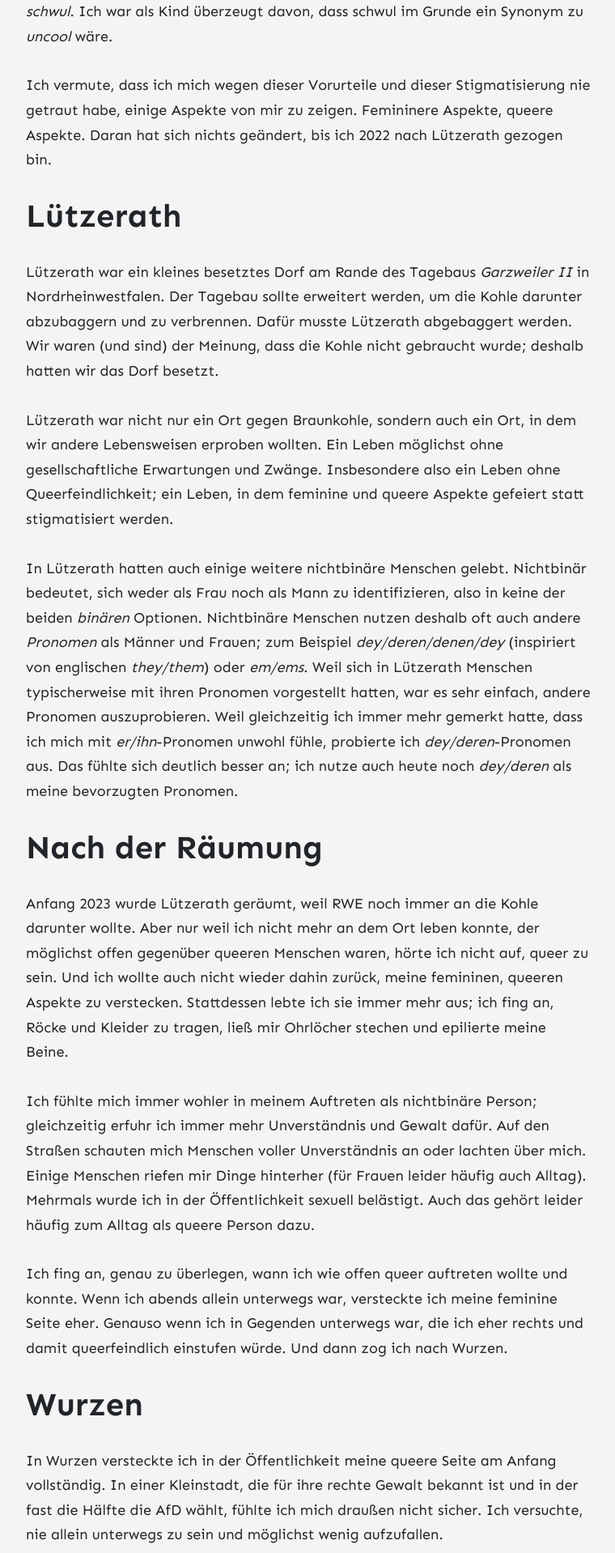
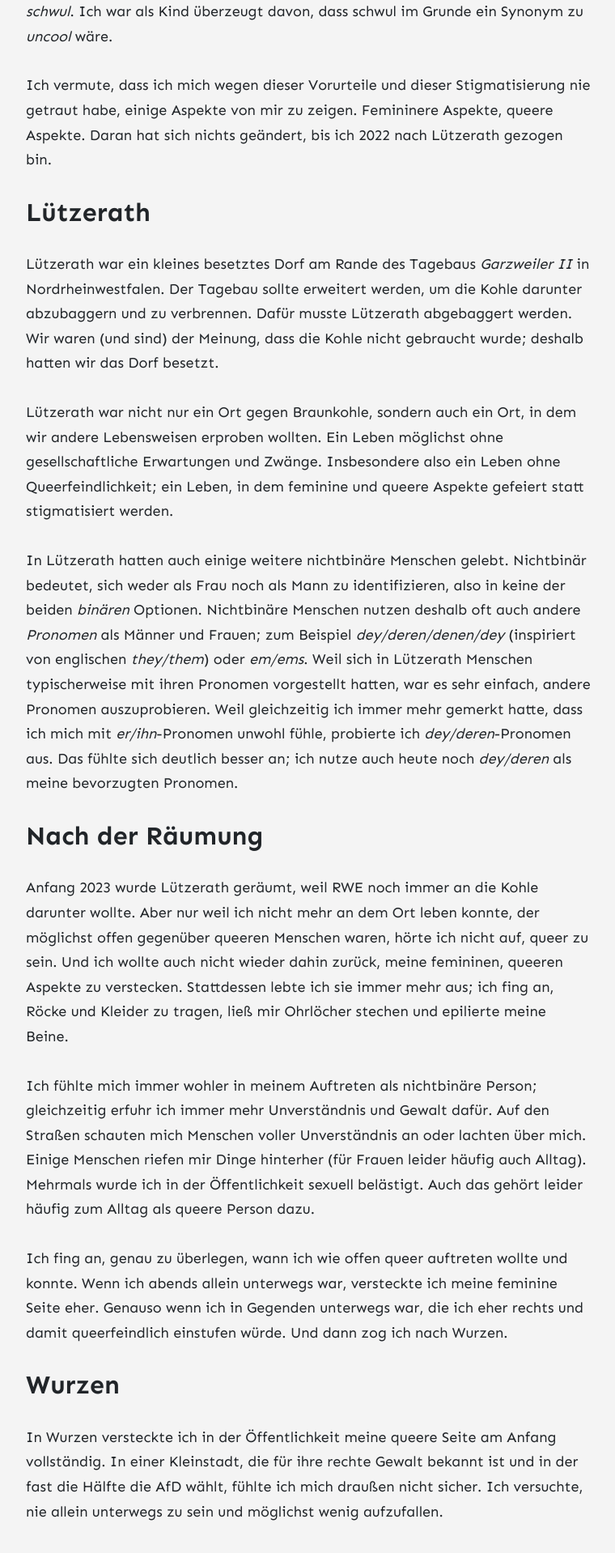
Before and after one commit to timber-they/queerInWurzen, a Jekyll site: the page built from _posts/2025-05-07-timber.md, in a window 1280 px wide. Shown: the part 1275-3193 px from the top of the page at 81% size, without its empty margins (258-1018 px from the left). Built offline with Jekyll 4.4.1, drawn with Linux system fonts in a browser that asks for light colours; nearby versions of some CDN libraries; comment, search, counter and statistics services are not loaded.

Commit message:
remove additional h1s

```diff
--- a/_posts/2025-05-07-timber.md
+++ b/_posts/2025-05-07-timber.md
@@ -15,7 +15,7 @@ Ich hatte immer Angst, zu feminin, zu schwul zu wirken. In der Schule schlug ich
 
 Ich vermute, dass ich mich wegen dieser Vorurteile und dieser Stigmatisierung nie getraut habe, einige Aspekte von mir zu zeigen. Femininere Aspekte, queere Aspekte. Daran hat sich nichts geändert, bis ich 2022 nach Lützerath gezogen bin.
 
-# Lützerath
+## Lützerath
 
 Lützerath war ein kleines besetztes Dorf am Rande des Tagebaus *Garzweiler II* in Nordrheinwestfalen. Der Tagebau sollte erweitert werden, um die Kohle darunter abzubaggern und zu verbrennen. Dafür musste Lützerath abgebaggert werden. Wir waren (und sind) der Meinung, dass die Kohle nicht gebraucht wurde; deshalb hatten wir das Dorf besetzt.
 
@@ -23,7 +23,7 @@ Lützerath war nicht nur ein Ort gegen Braunkohle, sondern auch ein Ort, in dem
 
 In Lützerath hatten auch einige weitere nichtbinäre Menschen gelebt. Nichtbinär bedeutet, sich weder als Frau noch als Mann zu identifizieren, also in keine der beiden *binären* Optionen. Nichtbinäre Menschen nutzen deshalb oft auch andere *Pronomen* als Männer und Frauen; zum Beispiel *dey/deren/denen/dey* (inspiriert von englischen *they/them*) oder *em/ems*. Weil sich in Lützerath Menschen typischerweise mit ihren Pronomen vorgestellt hatten, war es sehr einfach, andere Pronomen auszuprobieren. Weil gleichzeitig ich immer mehr gemerkt hatte, dass ich mich mit *er/ihn*-Pronomen unwohl fühle, probierte ich *dey/deren*-Pronomen aus. Das fühlte sich deutlich besser an; ich nutze auch heute noch *dey/deren* als meine bevorzugten Pronomen.
 
-# Nach der Räumung
+## Nach der Räumung
 
 Anfang 2023 wurde Lützerath geräumt, weil RWE noch immer an die Kohle darunter wollte. Aber nur weil ich nicht mehr an dem Ort leben konnte, der möglichst offen gegenüber queeren Menschen waren, hörte ich nicht auf, queer zu sein. Und ich wollte auch nicht wieder dahin zurück, meine femininen, queeren Aspekte zu verstecken. Stattdessen lebte ich sie immer mehr aus; ich fing an, Röcke und Kleider zu tragen, ließ mir Ohrlöcher stechen und epilierte meine Beine.
 
@@ -31,7 +31,7 @@ Ich fühlte mich immer wohler in meinem Auftreten als nichtbinäre Person; gleic
 
 Ich fing an, genau zu überlegen, wann ich wie offen queer auftreten wollte und konnte. Wenn ich abends allein unterwegs war, versteckte ich meine feminine Seite eher. Genauso wenn ich in Gegenden unterwegs war, die ich eher rechts und damit queerfeindlich einstufen würde. Und dann zog ich nach Wurzen.
 
-# Wurzen
+## Wurzen
 
 In Wurzen versteckte ich in der Öffentlichkeit meine queere Seite am Anfang vollständig. In einer Kleinstadt, die für ihre rechte Gewalt bekannt ist und in der fast die Hälfte die AfD wählt, fühlte ich mich draußen nicht sicher. Ich versuchte, nie allein unterwegs zu sein und möglichst wenig aufzufallen.
 
```
